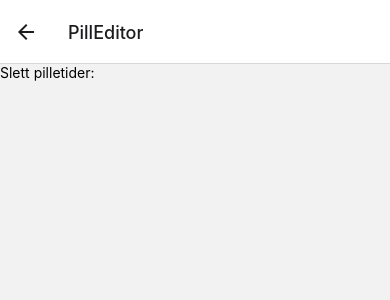
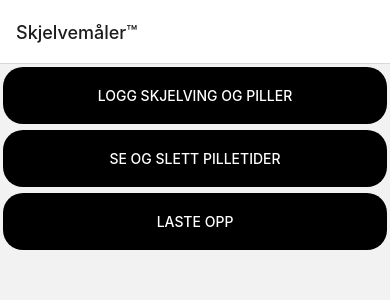
Before and after one commit to lhartvik/ParkinsonTracker, a React Native app: screen /PillEditor in a window 390 px wide. Shown: the top 300 px of the page. Built offline with nearby package versions, Linux system fonts and the light colour scheme.

Commit message:
Noen fiks jeg gjorde i sommer og ikke pushet før nå * Lys tekst om natta * Viser riktig antall timer * Mer norsk app

```diff
--- a/components/VibrationMeter.tsx
+++ b/components/HvorRystende.tsx
@@ -1,6 +1,6 @@
 import React, {useState} from 'react';
 import {accelerometer, setUpdateIntervalForType} from 'react-native-sensors';
-import {Button, Text, View} from 'react-native';
+import {Button, StyleSheet, Text, useColorScheme, View} from 'react-native';
 import {mean, normalize} from '../utils/math';
 import {pillStorageKey, shakeStorageKey} from '../utils/constants';
 import {useAsyncStorage} from '../hooks/useAsyncStorage';
@@ -14,7 +14,8 @@
   SAVING,
 }
 
-const VibrationMeter = ({navigation}: any) => {
+const HvorRystende = ({navigation}: any) => {
+  const isDarkMode = useColorScheme() === 'dark';
   const [pillsTaken, setPillsTaken] = useAsyncStorage(pillStorageKey);
   const [rawData, setRawData] = useState<Array<number>>([]);
   const [shakeRecords, setShakeRecords] = useAsyncStorage(shakeStorageKey);
@@ -81,8 +82,12 @@
         </View>
         <PillLogger pillsTaken={pillsTaken} setPillsTaken={setPillsTaken} />
       </Knapperad>
-      <Text>VibrationData: {rawData.length} </Text>
-      <Text>snitt: {snittVisning} </Text>
+      <Text style={isDarkMode ? styles.textDark : styles.text}>
+        Data: {rawData.length}{' '}
+      </Text>
+      <Text style={isDarkMode ? styles.textDark : styles.text}>
+        snitt: {snittVisning}{' '}
+      </Text>
       <Knapperad>
         <Button
           title={'Lagre til telefon'}
@@ -100,4 +105,13 @@
     </View>
   );
 };
-export default VibrationMeter;
+export default HvorRystende;
+
+const styles = StyleSheet.create({
+  text: {
+    color: 'black',
+  },
+  textDark: {
+    color: 'white',
+  },
+});
--- a/components/LinkPage.tsx
+++ b/components/LinkPage.tsx
@@ -1,4 +1,4 @@
-import {Button, StyleSheet, Text, View} from 'react-native';
+import {Button, StyleSheet, View} from 'react-native';
 import {useNavigation} from '@react-navigation/native';
 
 const LinkPage = () => {
@@ -6,13 +6,12 @@
 
   return (
     <View>
-      <Text>Velkommen til ParkinsonTracker</Text>
       <View style={styles.button}>
         <Button
           color="rgba(0, 0, 0, 0)"
           title="Logg skjelving og piller"
           // @ts-ignore
-          onPress={() => navigation.navigate('VibrationMeter')}
+          onPress={() => navigation.navigate('Hvor rystende')}
         />
       </View>
       <View style={styles.button}>
@@ -20,7 +19,7 @@
           color="rgba(0, 0, 0, 0)"
           title="Se og slett pilletider"
           // @ts-ignore
-          onPress={() => navigation.navigate('PillEditor')}
+          onPress={() => navigation.navigate('Redigere Pilletider')}
         />
       </View>
       <View style={styles.button}>
--- a/components/MyStack.tsx
+++ b/components/MyStack.tsx
@@ -1,5 +1,5 @@
 import {createStackNavigator} from '@react-navigation/stack';
-import VibrationMeter from './VibrationMeter';
+import HvorRystende from './HvorRystende';
 import PillEditor from './PillEditor';
 import LinkPage from './LinkPage';
 import CloudStorage from './CloudStorage';
@@ -9,9 +9,9 @@
 const MyStack = () => {
   return (
     <Stack.Navigator>
-      <Stack.Screen name="ParkinsonTracker™" component={LinkPage} />
-      <Stack.Screen name="VibrationMeter" component={VibrationMeter} />
-      <Stack.Screen name="PillEditor" component={PillEditor} />
+      <Stack.Screen name="Skjelvemåler™" component={LinkPage} />
+      <Stack.Screen name="Hvor rystende" component={HvorRystende} />
+      <Stack.Screen name="Redigere Pilletider" component={PillEditor} />
       <Stack.Screen name="CloudStorage" component={CloudStorage} />
     </Stack.Navigator>
   );
--- a/components/PillEditor.tsx
+++ b/components/PillEditor.tsx
@@ -1,9 +1,10 @@
-import {Button, Text, View} from 'react-native';
+import {Button, StyleSheet, Text, useColorScheme, View} from 'react-native';
 import React, {useEffect, useState} from 'react';
 import AsyncStorage from '@react-native-async-storage/async-storage';
 import {pillStorageKey} from '../utils/constants';
 
 const PillEditor = () => {
+  const isDarkMode = useColorScheme() === 'dark';
   const [pillTimes, setPillTimes] = useState<Array<{timestamp: string}>>([]);
   useEffect(() => {
     const readPillsTaken = async () => {
@@ -38,10 +39,33 @@
   ));
 
   return (
-    <View>
-      <Text>Slett pilletider:</Text>
+    <View style={isDarkMode ? styles.containerDark : styles.container}>
+      <Text style={isDarkMode ? styles.textDark : styles.text}>
+        Slett pilletider:
+      </Text>
       {pillList}
     </View>
   );
 };
 export default PillEditor;
+
+const styles = StyleSheet.create({
+  container: {
+    flex: 1,
+    backgroundColor: 'white',
+    paddingHorizontal: 16,
+    paddingVertical: 24,
+  },
+  containerDark: {
+    flex: 1,
+    backgroundColor: 'black',
+    paddingHorizontal: 16,
+    paddingVertical: 24,
+  },
+  text: {
+    color: 'black',
+  },
+  textDark: {
+    color: 'white',
+  },
+});
--- a/components/PillLogger.tsx
+++ b/components/PillLogger.tsx
@@ -1,4 +1,4 @@
-import {Button, Text, View} from 'react-native';
+import {Button, StyleSheet, Text, useColorScheme, View} from 'react-native';
 import React from 'react';
 import {useAsyncStorage} from '../hooks/useAsyncStorage';
 import TidSiden from './TidSiden';
@@ -10,6 +10,7 @@
 };
 
 const PillLogger = ({pillsTaken, setPillsTaken}: PillLoggerProps) => {
+  const isDarkMode = useColorScheme() === 'dark';
   const [sistePille, setSistePille] = useAsyncStorage(sistePilleStorageKey);
   const takeAPill = async () => {
     const timestamp = new Date().toISOString();
@@ -32,15 +33,33 @@
 
   return (
     <View>
-      <Text> Piller: {pillsTaken.length} </Text>
-      <Text> I dag: {filteredTimestamps.length} </Text>
+      <Text style={isDarkMode ? styles.textDark : styles.text}>
+        {' '}
+        Piller: {pillsTaken.length}{' '}
+      </Text>
+      <Text style={isDarkMode ? styles.textDark : styles.text}>
+        {' '}
+        I dag: {filteredTimestamps.length}{' '}
+      </Text>
       <Button title={'Ta en pille'} onPress={takeAPill} />
       {sistePille.length !== 0 ? (
         <TidSiden siste={sistePille[0]} />
       ) : (
-        <Text> Ingen piller registrert </Text>
+        <Text style={isDarkMode ? styles.textDark : styles.text}>
+          {' '}
+          Ingen piller registrert{' '}
+        </Text>
       )}
     </View>
   );
 };
 export default PillLogger;
+
+const styles = StyleSheet.create({
+  text: {
+    color: 'black',
+  },
+  textDark: {
+    color: 'white',
+  },
+});
--- a/components/TidSiden.tsx
+++ b/components/TidSiden.tsx
@@ -1,7 +1,8 @@
 import React, {useEffect, useState} from 'react';
-import {Text} from 'react-native';
+import {StyleSheet, Text, useColorScheme} from 'react-native';
 
 const TidSiden = ({siste}: {siste: string}) => {
+  const isDarkMode = useColorScheme() === 'dark';
   const [time, setTime] = useState<Date>(new Date());
 
   const diffTime = Math.abs(time.getTime() - Date.parse(siste));
@@ -14,14 +15,31 @@
     return () => clearInterval(timer);
   }, []);
 
-  const timer = diffTime / (1000 * 60 * 60);
+  const timer = Math.floor(diffTime / (1000 * 60 * 60));
   const minutter = (diffTime % (1000 * 60 * 60)) / (1000 * 60);
 
   const formattedTime = `${timer.toFixed(0)}t ${minutter.toFixed(0)}m`;
 
-  if (timer > 24) return <Text>Over 24t</Text>;
+  if (timer > 24) {
+    return (
+      <Text style={isDarkMode ? styles.textDark : styles.text}>Over 24t</Text>
+    );
+  }
 
-  return <Text>{formattedTime}</Text>;
+  return (
+    <Text style={isDarkMode ? styles.textDark : styles.text}>
+      {formattedTime}
+    </Text>
+  );
 };
 
 export default TidSiden;
+
+const styles = StyleSheet.create({
+  text: {
+    color: 'black',
+  },
+  textDark: {
+    color: 'white',
+  },
+});
```
Also changed, not shown: 2 other files (tests, documents, lock files or other folders).
